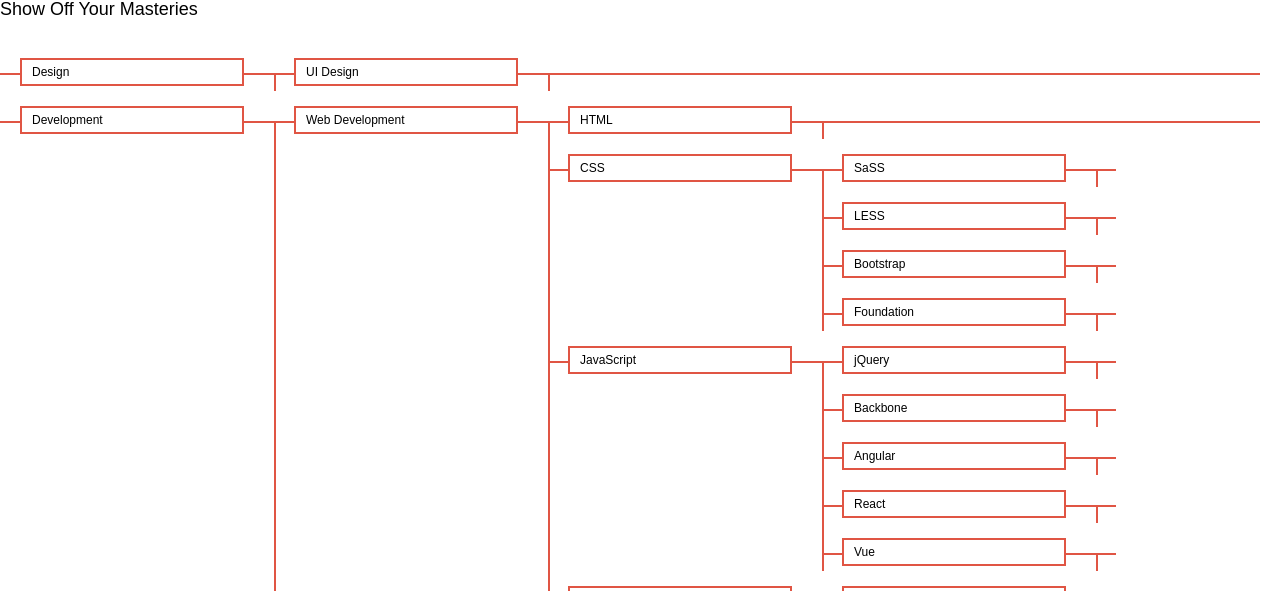
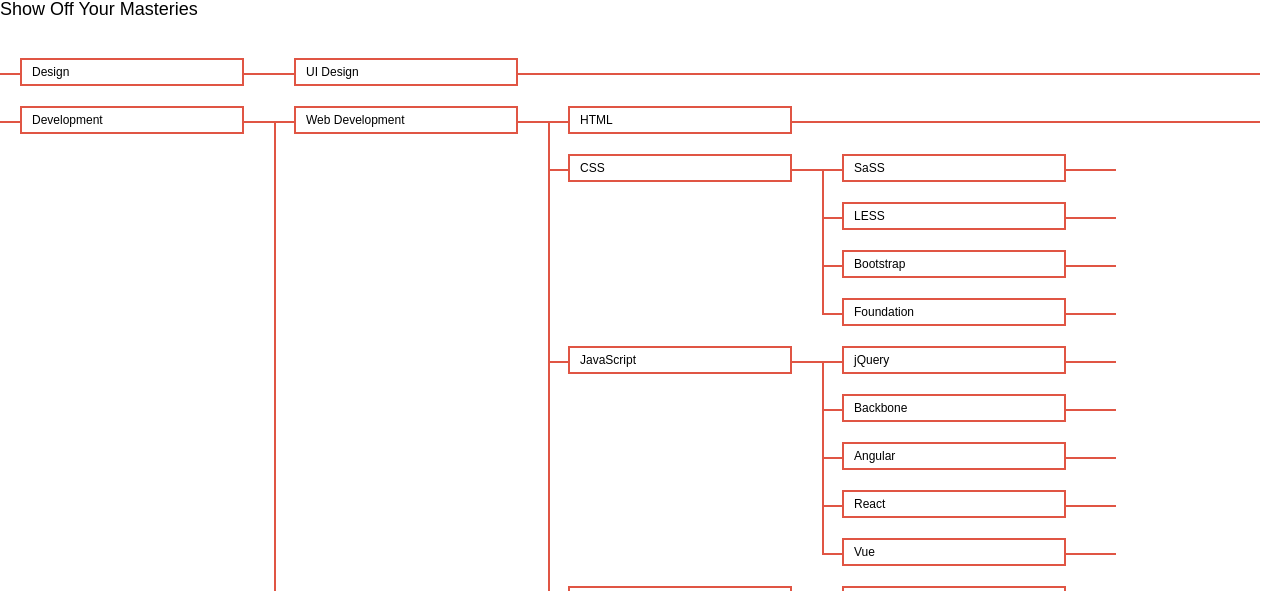
Before and after one commit to guoyunhe/techtree, a React (Create React App) app: page / in a window 1280 px wide. Shown: the part 209-800 px from the top of the page. Built offline with nearby package versions, Linux system fonts and the light colour scheme.

Commit message:
Improve connect line styles

```diff
--- a/src/Tech.css
+++ b/src/Tech.css
@@ -24,10 +24,19 @@
 }
 
 .Tech__LineY {
+    display: none;
     position: absolute;
-    left: 254px;
+    left: -20px;
     top: 15px;
-    bottom: 15px;
+    bottom: -15px;
     border-left: 2px solid #e05544;
     z-index: -1;
 }
+
+.Tech .Tech .Tech__LineY {
+    display: block;
+}
+
+.Tech:last-child > .Tech__LineY {
+    display: none;
+}
```
